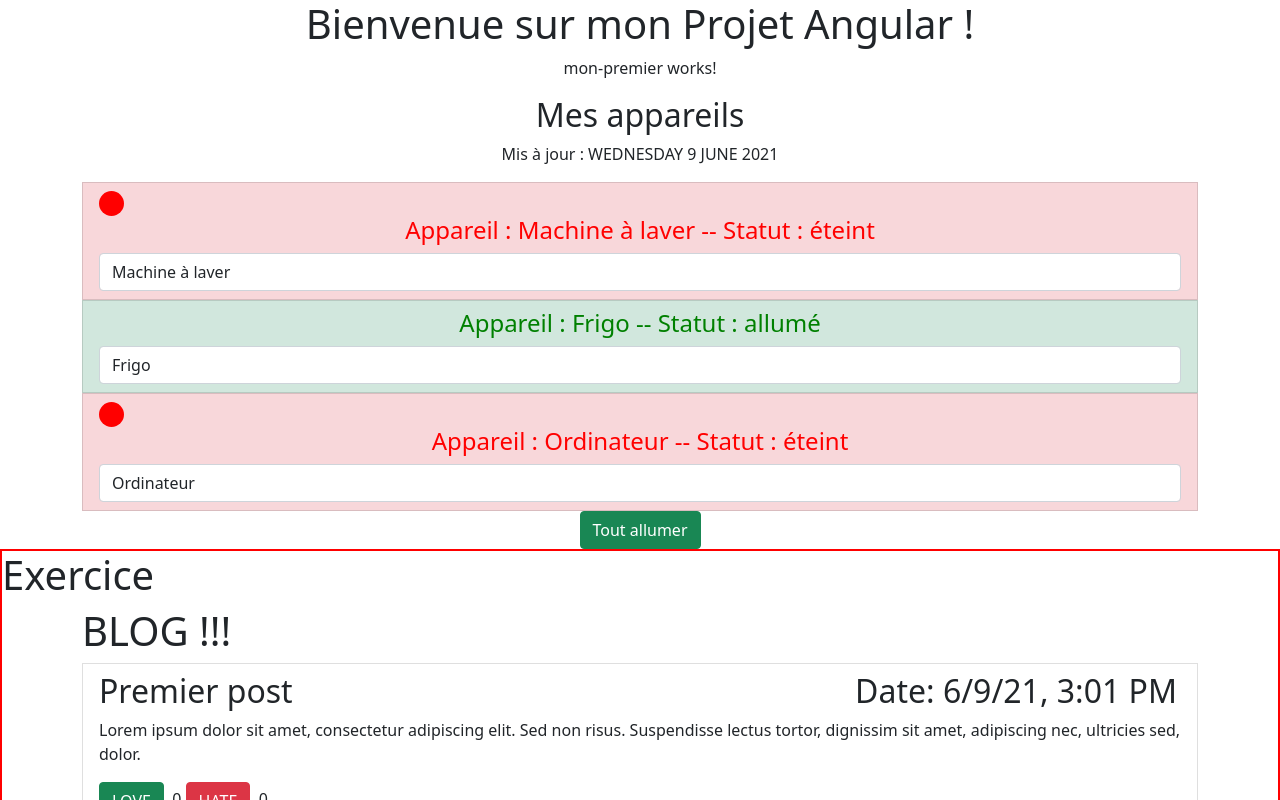
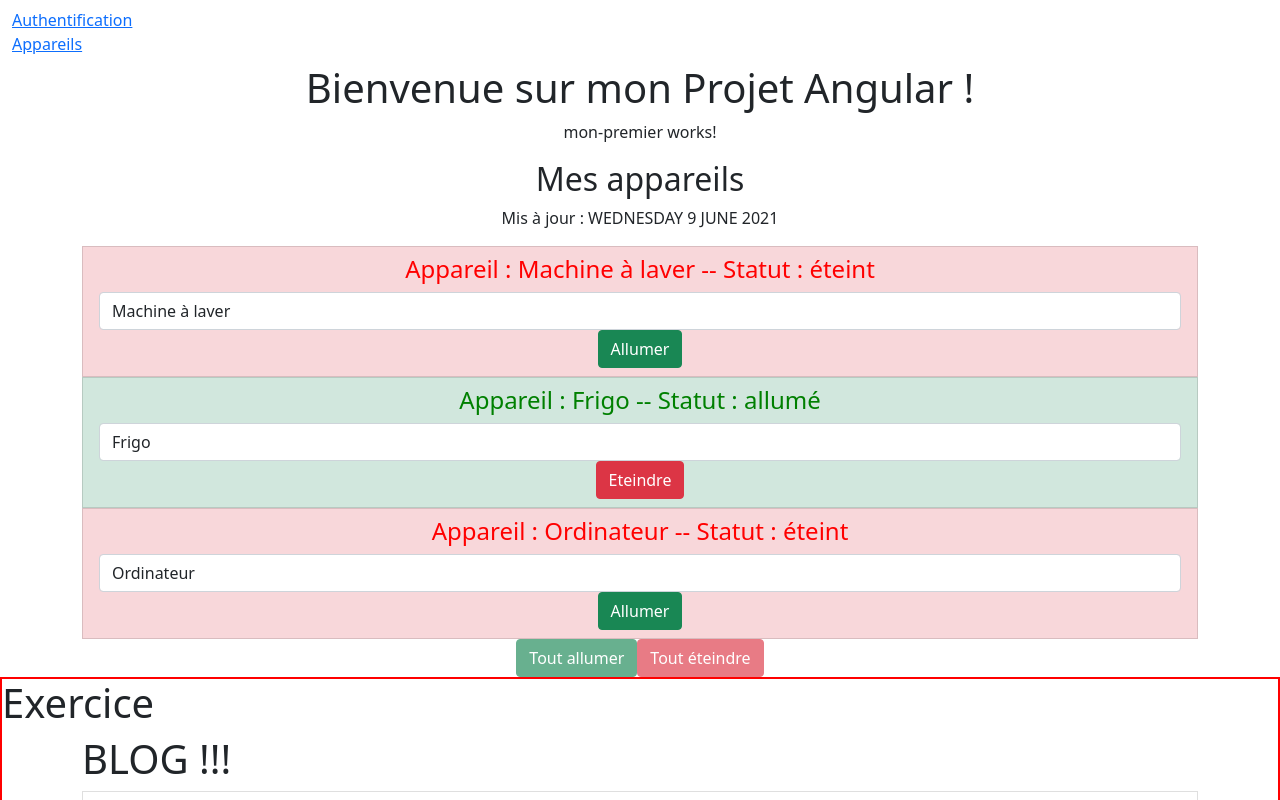
Before and after one commit to EnzoFB/CoursOC_Angular, an Angular app: page / in a window 1280 px wide. Shown: the top 800 px of the page. Built offline with nearby package versions, Linux system fonts and the light colour scheme.

Commit message:
Chap. Service

```diff
--- a/src/app/app.component.html
+++ b/src/app/app.component.html
@@ -1,3 +1,13 @@
+<nav class="navbar navbar-default">
+  <div class="container-fluid">
+    <div class="navbar-collapse">
+      <ul class="nav navbar-nav">
+        <li><a href="/auth">Authentification</a></li>
+        <li class="active"><a href="/appareils">Appareils</a></li>
+      </ul>
+    </div>
+  </div>
+</nav>
 <div class="content" role="main" style="text-align:center">
   <div>
     <h1>Bienvenue sur mon {{ title }} !</h1>
@@ -6,12 +16,7 @@
   <div class="container">
     <div class="row">
       <div class="col-xs-12">
-        <h2>Mes appareils</h2>
-        <p>Mis à jour : {{ lastUpdate | async | date: 'EEEE d MMMM y' | uppercase }}</p>
-        <ul class="list-group">
-          <app-appareil *ngFor="let appareil of appareils" [appareilName]="appareil.name" [appareilStatus]="appareil.status"></app-appareil>
-        </ul>
-        <button class="btn btn-success" [disabled]="!isAuth" (click)="onAllumer()">Tout allumer</button>
+        <router-outlet></router-outlet>
       </div>
     </div>
   </div>
--- a/src/app/app.component.ts
+++ b/src/app/app.component.ts
@@ -1,41 +1,15 @@
-import { Component } from '@angular/core';
+import { Component, OnInit } from '@angular/core';
 import Post from './models/post.model';
+import { AppareilService } from './services/appareil.service';
 
 @Component({
   selector: 'app-root',
   templateUrl: './app.component.html',
   styleUrls: ['./app.component.scss']
 })
-export class AppComponent {
+export class AppComponent implements OnInit {
   isAuth = false;
   title = 'Projet Angular';
-
-  lastUpdate: Promise<Date> = new Promise( (resolve, reject) => {
-      const date = new Date();
-      setTimeout( () => { resolve(date); }, 2000);
-    }
-  );
-
-  /*
-  appareilOne = "Machine à laver";
-  appareilTwo = "Frigo";
-  appareilThree = "Ordinateur";
-  */
-
-  appareils = [
-    {
-      name: 'Machine à laver',
-      status: 'éteint'
-    },
-    {
-      name: 'Frigo',
-      status: 'allumé'
-    },
-    {
-      name: 'Ordinateur',
-      status: 'éteint'
-    }
-  ];
 
   posts: Post[] = [
     {
@@ -68,11 +42,20 @@ export class AppComponent {
     }
   ]
 
-  constructor() {
+
+
+  /*
+  appareilOne = "Machine à laver";
+  appareilTwo = "Frigo";
+  appareilThree = "Ordinateur";
+  */
+
+  constructor(private appareilService: AppareilService) {
     setTimeout( () => { this.isAuth = true; }, 4000 );
   }
 
-  onAllumer() {
-    console.log("On allume tout !")
+  ngOnInit() {
   }
+
+
 }
--- a/src/app/app.module.ts
+++ b/src/app/app.module.ts
@@ -7,20 +7,35 @@ import { AppareilComponent } from './appareil/appareil.component';
 import { FormsModule } from '@angular/forms';
 import { PostListComponent } from './post-list/post-list.component';
 import { PostListItemComponent } from './post-list/post-list-item/post-list-item.component';
+import { AppareilService } from './services/appareil.service';
+import { AuthComponent } from './auth/auth.component';
+import { AppareilViewComponent } from './appareil-view/appareil-view.component';
+import { RouterModule, Routes } from '@angular/router';
 
+const appRoutes: Routes = [
+  { path: 'appareils', component: AppareilViewComponent },
+  { path: 'auth', component: AuthComponent },
+  { path: '', component: AppareilViewComponent }
+
+];
 @NgModule({
   declarations: [
     AppComponent,
     MonPremierComponent,
     AppareilComponent,
     PostListComponent,
-    PostListItemComponent
+    PostListItemComponent,
+    AuthComponent,
+    AppareilViewComponent
   ],
   imports: [
     BrowserModule,
-    FormsModule
+    FormsModule,
+    RouterModule.forRoot(appRoutes)
   ],
-  providers: [],
+  providers: [
+    AppareilService
+  ],
   bootstrap: [AppComponent]
 })
 export class AppModule { }
--- /dev/null
+++ b/src/app/appareil-view/appareil-view.component.html
@@ -0,0 +1,7 @@
+<h2>Mes appareils</h2>
+<p>Mis à jour : {{ lastUpdate | async | date: 'EEEE d MMMM y' | uppercase }}</p>
+<ul class="list-group">
+    <app-appareil *ngFor="let appareil of appareils; let i = index" [appareilName]="appareil.name" [appareilStatus]="appareil.status" [index]="i"></app-appareil>
+</ul>
+<button class="btn btn-success" [disabled]="!isAuth" (click)="onAllumer()">Tout allumer</button>
+<button class="btn btn-danger" [disabled]="!isAuth" (click)="onEteindre()">Tout éteindre</button>
--- /dev/null
+++ b/src/app/appareil-view/appareil-view.component.ts
@@ -0,0 +1,38 @@
+import { Component, OnInit } from '@angular/core';
+import { AppareilService } from '../services/appareil.service';
+
+@Component({
+  selector: 'app-appareil-view',
+  templateUrl: './appareil-view.component.html',
+  styleUrls: ['./appareil-view.component.scss']
+})
+export class AppareilViewComponent implements OnInit {
+
+  appareils?: any[];
+  isAuth: boolean = false;
+
+  lastUpdate: Promise<Date> = new Promise( (resolve, reject) => {
+    const date = new Date();
+    setTimeout( () => { resolve(date); }, 2000);
+  }
+);
+
+  constructor(private appareilService: AppareilService) { }
+
+  ngOnInit(): void {
+    this.appareils = this.appareilService.appareils;
+  }
+
+  onAllumer() {
+    console.log("On allume tout !");
+    this.appareilService.switchOnAll();
+  }
+
+  onEteindre() {
+    if ( confirm('Etes-vous sur de vouloir tout eteindre ?')) {
+      console.log("On éteint tout !");
+      this.appareilService.switchOffAll();
+    }
+  }
+
+}
--- a/src/app/appareil/appareil.component.html
+++ b/src/app/appareil/appareil.component.html
@@ -1,7 +1,8 @@
 <li [ngClass]="{'list-group-item': true,
                 'list-group-item-success': appareilStatus === 'allumé',
                 'list-group-item-danger': appareilStatus === 'éteint'}">
-    <div style="width: 25px; height: 25px; border-radius: 50%; background-color: red;" *ngIf="appareilStatus === 'éteint'"></div>
     <h4 [ngStyle]="{color: getColor()}">Appareil : {{ appareilName }} -- Statut : {{ getStatus() }}</h4>
     <input type="text" class="form-control" [(ngModel)]="appareilName">
+    <button class="btn btn-success" *ngIf="appareilStatus === 'éteint'" (click)="onSwitch()">Allumer</button>
+    <button class="btn btn-danger" *ngIf="appareilStatus === 'allumé'" (click)="onSwitch()">Eteindre</button>
 </li>
--- a/src/app/appareil/appareil.component.ts
+++ b/src/app/appareil/appareil.component.ts
@@ -1,6 +1,6 @@
 import { ReturnStatement } from '@angular/compiler';
 import { Component, Input, OnInit } from '@angular/core';
-// import { relative } from 'path';
+import { AppareilService } from '../services/appareil.service';
 
 @Component({
   selector: 'app-appareil',
@@ -9,10 +9,13 @@ import { Component, Input, OnInit } from '@angular/core';
 })
 export class AppareilComponent implements OnInit {
 
-  @Input() appareilName: string = "";
-  @Input() appareilStatus: string = "";
+  @Input() appareilName?: string;
+  @Input() appareilStatus?: string;
+  @Input() index: number = 0;
 
-  constructor() { }
+  constructor(private appareilService: AppareilService) {
+
+  }
 
   ngOnInit(): void {
   }
@@ -28,4 +31,12 @@ export class AppareilComponent implements OnInit {
       return 'red';
     }
   }
+
+  onSwitch() {
+    if (this.appareilStatus === 'allumé') {
+      this.appareilService.switchOff(this.index);
+    } else if (this.appareilStatus === 'éteint') {
+      this.appareilService.switchOn(this.index);
+    }
+  }
 }
--- /dev/null
+++ b/src/app/auth/auth.component.html
@@ -0,0 +1 @@
+<p>auth works!</p>
--- /dev/null
+++ b/src/app/auth/auth.component.ts
@@ -0,0 +1,15 @@
+import { Component, OnInit } from '@angular/core';
+
+@Component({
+  selector: 'app-auth',
+  templateUrl: './auth.component.html',
+  styleUrls: ['./auth.component.scss']
+})
+export class AuthComponent implements OnInit {
+
+  constructor() { }
+
+  ngOnInit(): void {
+  }
+
+}
--- /dev/null
+++ b/src/app/services/appareil.service.ts
@@ -0,0 +1,36 @@
+export class AppareilService {
+    appareils = [
+      {
+        name: 'Machine à laver',
+        status: 'éteint'
+      },
+      {
+        name: 'Frigo',
+        status: 'allumé'
+      },
+      {
+        name: 'Ordinateur',
+        status: 'éteint'
+      }
+    ];
+
+      switchOn(i: number) {
+        this.appareils[i].status = "allumé";
+      }
+
+      switchOff(i: number) {
+        this.appareils[i].status = "éteint";
+      }
+
+      switchOnAll() {
+          for(let appareil of this.appareils) {
+              appareil.status = 'allumé';
+          }
+      }
+
+      switchOffAll() {
+          for(let appareil of this.appareils) {
+              appareil.status = 'éteint';
+          }
+      }
+}
```
Also changed, not shown: src/app/appareil-view/appareil-view.component.scss (added), src/app/auth/auth.component.scss (added).
